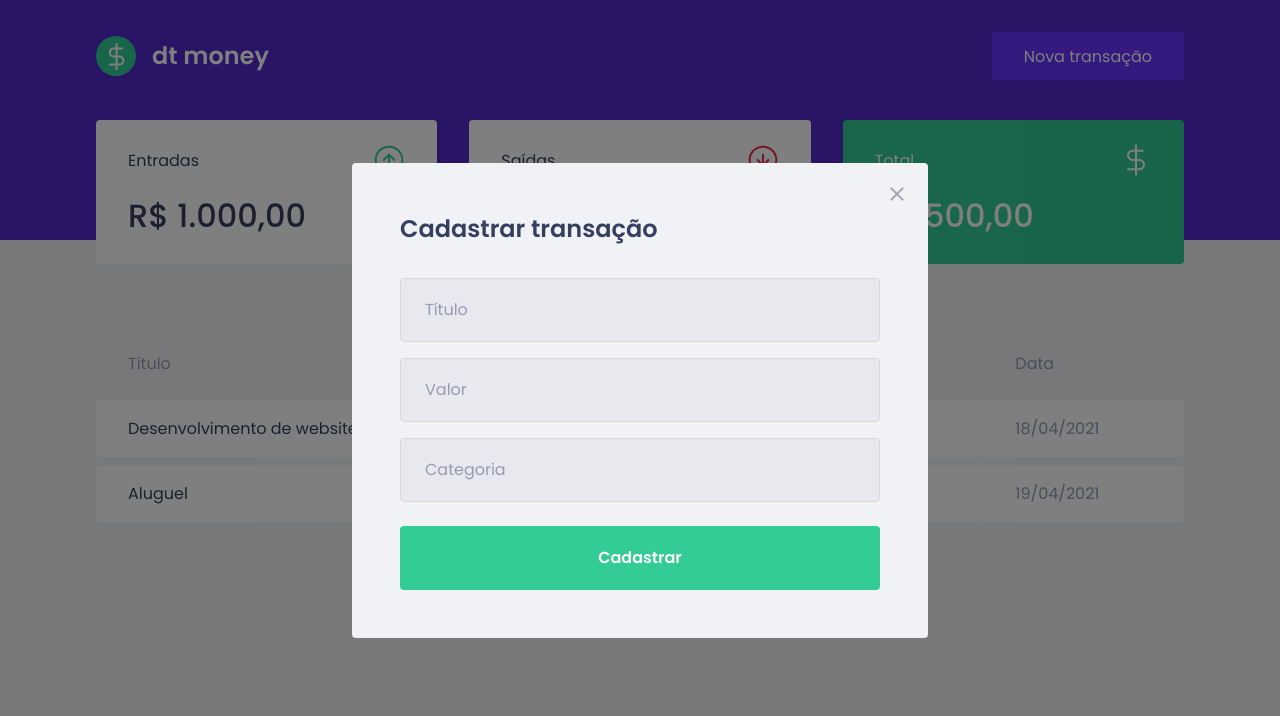
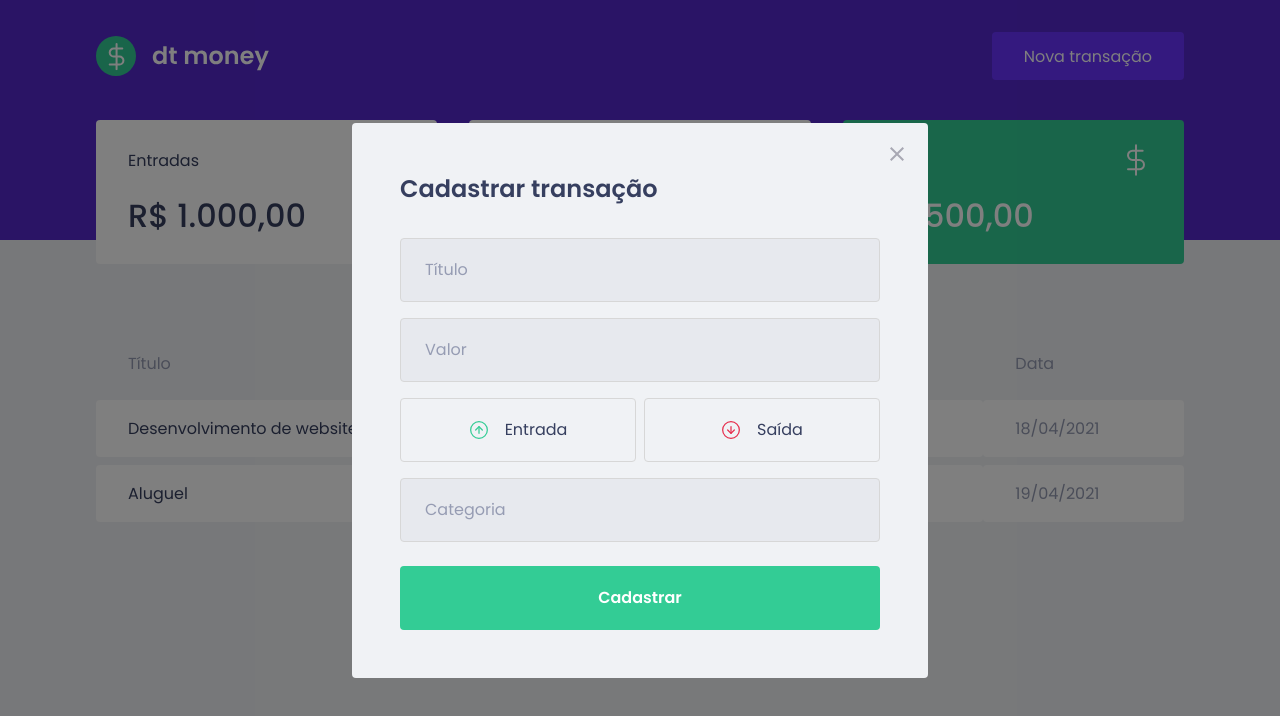
Before and after one commit to marcelorbueno/dtmoney, a React (Create React App) app: page / in a window 1280 px wide. Both pictures are taken after a click on the button "Nova transação". Shown: the top 716 px of the page. Built offline with nearby package versions, Linux system fonts and the light colour scheme; no server answers; what miragejs would draw is missing.

Commit message:
Criando botões de tipo

```diff
--- a/package.json
+++ b/package.json
@@ -5,6 +5,7 @@
   "dependencies": {
     "axios": "^0.21.1",
     "miragejs": "^0.1.41",
+    "polished": "^4.1.1",
     "react": "^17.0.2",
     "react-dom": "^17.0.2",
     "react-modal": "^3.13.1",
--- a/src/components/NewTransactionModal/index.tsx
+++ b/src/components/NewTransactionModal/index.tsx
@@ -1,6 +1,8 @@
 import Modal from 'react-modal'
+import incomeImg from '../../assets/income.svg'
+import outcomeImg from '../../assets/outcome.svg'
 import closeImg from '../../assets/close.svg'
-import { Container } from "./styles";
+import { Container, TransactionTypeContainer } from "./styles";
 
 interface NewTransactionModalProps {
   isOpen: boolean;
@@ -34,6 +36,18 @@
           placeholder="Valor"
         />
 
+        <TransactionTypeContainer>
+          <button type="button">
+            <img src={incomeImg} alt="Entrada"/>
+            <span>Entrada</span>
+          </button>
+
+          <button type="button">
+            <img src={outcomeImg} alt="Saída"/>
+            <span>Saída</span>
+          </button>
+        </TransactionTypeContainer>
+
         <input
           placeholder="Categoria"
         />
--- a/src/components/NewTransactionModal/styles.ts
+++ b/src/components/NewTransactionModal/styles.ts
@@ -1,4 +1,5 @@
 import styled from 'styled-components'
+import { darken } from 'polished'
 
 export const Container = styled.form`
   h2 {
@@ -47,3 +48,40 @@
     }
   }
 `
+
+export const TransactionTypeContainer = styled.div`
+  margin: 1rem 0;
+  display: grid;
+  grid-template-columns: 1fr 1fr;
+  gap: 0.5rem;
+
+  button {
+    height: 4rem;
+    border: 1px solid #d7d7d7;
+    border-radius: 0.25rem;
+
+    background: transparent;
+
+    display: flex;
+    align-items: center;
+    justify-content: center;
+
+    transition: border-color 0.2s;
+
+    &:hover {
+      border-color: ${darken(0.2, '#d7d7d7')}
+    }
+
+    img {
+      width: 20px;
+      height: 20px;
+    }
+
+    span {
+      display: inline-block;
+      margin-left: 1rem;
+      font-size: 1rem;
+      color: var(--text-title);
+    }
+  }
+`
```
Also changed, not shown: 1 other file (tests, documents, lock files or other folders).
